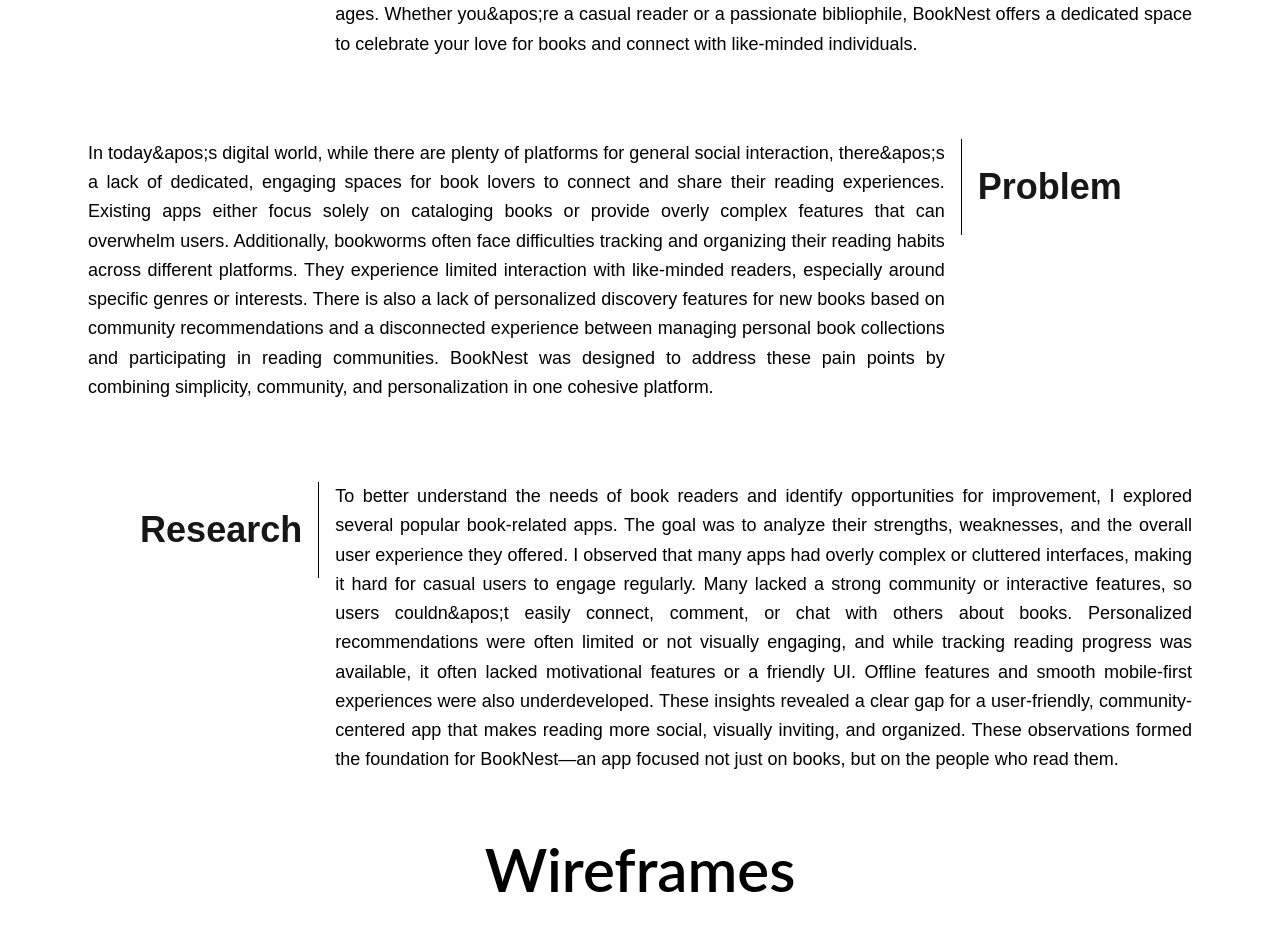
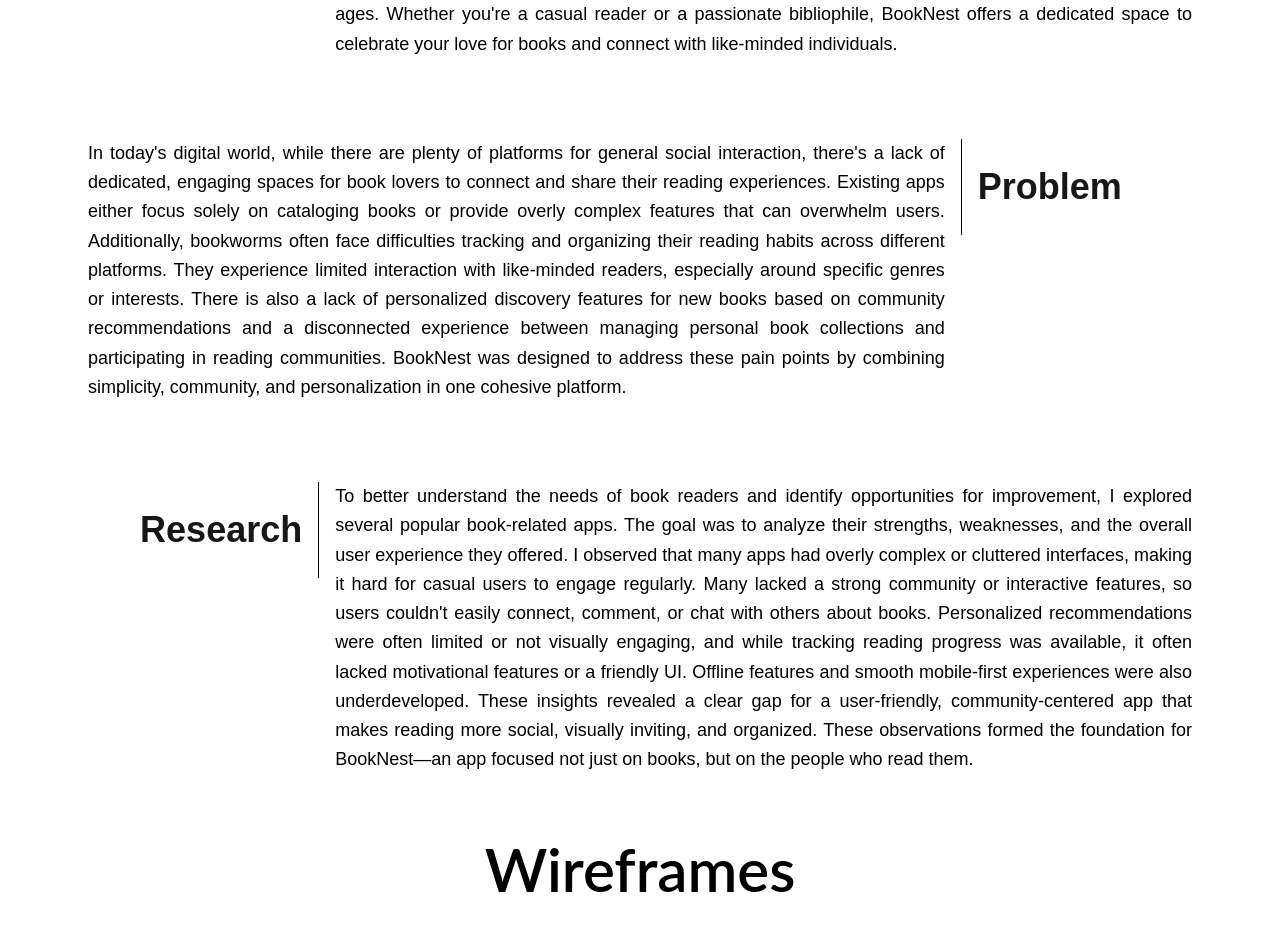
Before and after one commit to sasinitennakoon/Sasini-Tennakoon, a Next.js app: page /portfolio/book-nest in a window 1280 px wide. Shown: the part 940-1871 px from the top of the page. Built offline with nearby package versions, Linux system fonts and the light colour scheme; a web font is replaced by a local one.

Commit message:
spelling changes

```diff
--- a/app/portfolio/[projectID]/page.js
+++ b/app/portfolio/[projectID]/page.js
@@ -247,9 +247,9 @@
     title: 'BookNest',
     subtitle: 'A social app for book lovers',
     description: {
-      overview: "BookNest is a mobile application designed for book lovers to connect, share, and discover new reads in a vibrant, social environment. Inspired by the idea of bringing together a community of readers, BookNest blends social networking features with personalized book management tools. Users can build virtual bookshelves, track their reading progress, post reviews, and interact with fellow readers through groups and chats. The app is crafted with a clean and cozy UI, ensuring a seamless experience for users across all ages. Whether you&apos;re a casual reader or a passionate bibliophile, BookNest offers a dedicated space to celebrate your love for books and connect with like-minded individuals.",
-      problem: "In today&apos;s digital world, while there are plenty of platforms for general social interaction, there&apos;s a lack of dedicated, engaging spaces for book lovers to connect and share their reading experiences. Existing apps either focus solely on cataloging books or provide overly complex features that can overwhelm users. Additionally, bookworms often face difficulties tracking and organizing their reading habits across different platforms. They experience limited interaction with like-minded readers, especially around specific genres or interests. There is also a lack of personalized discovery features for new books based on community recommendations and a disconnected experience between managing personal book collections and participating in reading communities. BookNest was designed to address these pain points by combining simplicity, community, and personalization in one cohesive platform.",
-      research: "To better understand the needs of book readers and identify opportunities for improvement, I explored several popular book-related apps. The goal was to analyze their strengths, weaknesses, and the overall user experience they offered. I observed that many apps had overly complex or cluttered interfaces, making it hard for casual users to engage regularly. Many lacked a strong community or interactive features, so users couldn&apos;t easily connect, comment, or chat with others about books. Personalized recommendations were often limited or not visually engaging, and while tracking reading progress was available, it often lacked motivational features or a friendly UI. Offline features and smooth mobile-first experiences were also underdeveloped. These insights revealed a clear gap for a user-friendly, community-centered app that makes reading more social, visually inviting, and organized. These observations formed the foundation for BookNest—an app focused not just on books, but on the people who read them."
+      overview: "BookNest is a mobile application designed for book lovers to connect, share, and discover new reads in a vibrant, social environment. Inspired by the idea of bringing together a community of readers, BookNest blends social networking features with personalized book management tools. Users can build virtual bookshelves, track their reading progress, post reviews, and interact with fellow readers through groups and chats. The app is crafted with a clean and cozy UI, ensuring a seamless experience for users across all ages. Whether you're a casual reader or a passionate bibliophile, BookNest offers a dedicated space to celebrate your love for books and connect with like-minded individuals.",
+      problem: "In today's digital world, while there are plenty of platforms for general social interaction, there's a lack of dedicated, engaging spaces for book lovers to connect and share their reading experiences. Existing apps either focus solely on cataloging books or provide overly complex features that can overwhelm users. Additionally, bookworms often face difficulties tracking and organizing their reading habits across different platforms. They experience limited interaction with like-minded readers, especially around specific genres or interests. There is also a lack of personalized discovery features for new books based on community recommendations and a disconnected experience between managing personal book collections and participating in reading communities. BookNest was designed to address these pain points by combining simplicity, community, and personalization in one cohesive platform.",
+      research: "To better understand the needs of book readers and identify opportunities for improvement, I explored several popular book-related apps. The goal was to analyze their strengths, weaknesses, and the overall user experience they offered. I observed that many apps had overly complex or cluttered interfaces, making it hard for casual users to engage regularly. Many lacked a strong community or interactive features, so users couldn't easily connect, comment, or chat with others about books. Personalized recommendations were often limited or not visually engaging, and while tracking reading progress was available, it often lacked motivational features or a friendly UI. Offline features and smooth mobile-first experiences were also underdeveloped. These insights revealed a clear gap for a user-friendly, community-centered app that makes reading more social, visually inviting, and organized. These observations formed the foundation for BookNest—an app focused not just on books, but on the people who read them."
     },
     coverImage: '/images/Cover/B.png',
     wireframes: ['/images/Book1.png', '/images/Book2.png', '/images/Book3.png','/images/Book4.png'],
@@ -299,9 +299,9 @@
     title: 'Dinuka\'s Portfolio',
     subtitle: 'A clean and modern  personal portfolio, created in Figma.',
     description: {
-      overview: "Dinuka&apos;s Portfolio is a clean, modern, and responsive web-based portfolio designed for Dinuka Gunawardane, a creative professional specializing in photography, videography, and graphic design. The goal was to create a platform that reflects Dinuka&apos;s unique style and showcases his best work to potential clients and collaborators. The website features categorized galleries, a blog section for updates, and a contact form to streamline inquiries. Built with Next.js and Tailwind CSS, the portfolio ensures fast loading, mobile responsiveness, and a user-friendly experience.",
+      overview: "Dinuka's Portfolio is a clean, modern, and responsive web-based portfolio designed for Dinuka Gunawardane, a creative professional specializing in photography, videography, and graphic design. The goal was to create a platform that reflects Dinuka's unique style and showcases his best work to potential clients and collaborators. The website features categorized galleries, a blog section for updates, and a contact form to streamline inquiries. Built with Next.js and Tailwind CSS, the portfolio ensures fast loading, mobile responsiveness, and a user-friendly experience.",
       problem: "Freelancers and creative professionals like Dinuka often rely on social media or outdated portfolio websites, which lack structure, personalization, or professionalism. Common issues include an inconsistent or unprofessional online presence, difficult navigation, and poor mobile compatibility. Additionally, such sites often fail to effectively showcase work across different creative domains or provide integrated client communication and inquiry features. Dinuka needed a centralized digital space that would not only represent his creative identity but also provide a smooth and engaging experience for visitors.",
-      research: "To craft an effective solution, I analyzed various creative portfolio websites and identified design patterns, content organization, and usability challenges. Input gathered directly from Dinuka helped to understand his needs and preferences. I found that most portfolios favored either minimalism or over-design, so a balance between clean design and creativity was essential. Many portfolios lacked mobile responsiveness, making them hard to view on phones or tablets. Users expected clearly separated sections for each creative service, such as photography and videography. A smooth project showcase with thumbnails, preview images, and short descriptions was a highly effective way to engage visitors. Including a client testimonial or blog section builds trust and establishes credibility. These insights guided the design and structure of Dinuka&apos;s new portfolio, ensuring it meets both functional needs and visual appeal."
+      research: "To craft an effective solution, I analyzed various creative portfolio websites and identified design patterns, content organization, and usability challenges. Input gathered directly from Dinuka helped to understand his needs and preferences. I found that most portfolios favored either minimalism or over-design, so a balance between clean design and creativity was essential. Many portfolios lacked mobile responsiveness, making them hard to view on phones or tablets. Users expected clearly separated sections for each creative service, such as photography and videography. A smooth project showcase with thumbnails, preview images, and short descriptions was a highly effective way to engage visitors. Including a client testimonial or blog section builds trust and establishes credibility. These insights guided the design and structure of Dinuka's new portfolio, ensuring it meets both functional needs and visual appeal."
     },
     coverImage: '/images/Cover/D.png',
     wireframes: ['/images/dinuka/w1.png', '/images/dinuka/w2.png', '/images/dinuka/w3.png','/images/dinuka/w4.png'],
@@ -352,8 +352,8 @@
     subtitle: 'Sustainable Shopping Made Simple',
     description: {
       overview: "Eco Shopper is a mobile app created to make sustainable shopping easy, engaging, and rewarding. It connects eco-conscious consumers with environmentally friendly products across various categories including clothing, electronics, groceries, and household items. The app equips users with tools to discover and filter eco-certified products, track their environmental impact, earn rewards through a loyalty program, and receive personalized recommendations. By combining sustainability insights with a smooth user experience, Eco Shopper empowers users to make informed and responsible shopping decisions that benefit both them and the planet.",
-      problem: "In today&apos;s consumer-driven world, finding genuinely sustainable products is often difficult, time-consuming, and confusing. Shoppers who want to make eco-conscious decisions face several challenges such as a lack of transparent product information regarding environmental impact, limited access to verified eco-friendly options in one platform, difficulty tracking the impact of their purchases, and no engaging system to encourage or reward sustainable shopping behavior. There was a clear need for a solution that makes sustainable choices easier, more visible, and more rewarding without overwhelming the user.",
-      research: "To design Eco Shopper effectively, I conducted competitive analysis of existing eco-shopping platforms and sustainability-focused e-commerce apps. This included a review of their features, design flows, and user feedback. Many apps lacked detailed product sustainability data, leaving users uncertain about how “green” their purchases really were. Very few platforms provided a way to track environmental contributions such as CO2 savings. Reward systems were either non-existent or not tied to sustainability actions. Users desired mobile-friendly, visually clean interfaces that made browsing eco-friendly items enjoyable and simple. Filters and customization were either too broad or missing, and users wanted tailored search options based on personal values such as vegan, plastic-free, or fair trade. These insights helped shape Eco Shopper&apos;s core features and guided design decisions to ensure the app is user-focused, informative, and impactful."
+      problem: "In today's consumer-driven world, finding genuinely sustainable products is often difficult, time-consuming, and confusing. Shoppers who want to make eco-conscious decisions face several challenges such as a lack of transparent product information regarding environmental impact, limited access to verified eco-friendly options in one platform, difficulty tracking the impact of their purchases, and no engaging system to encourage or reward sustainable shopping behavior. There was a clear need for a solution that makes sustainable choices easier, more visible, and more rewarding without overwhelming the user.",
+      research: "To design Eco Shopper effectively, I conducted competitive analysis of existing eco-shopping platforms and sustainability-focused e-commerce apps. This included a review of their features, design flows, and user feedback. Many apps lacked detailed product sustainability data, leaving users uncertain about how “green” their purchases really were. Very few platforms provided a way to track environmental contributions such as CO2 savings. Reward systems were either non-existent or not tied to sustainability actions. Users desired mobile-friendly, visually clean interfaces that made browsing eco-friendly items enjoyable and simple. Filters and customization were either too broad or missing, and users wanted tailored search options based on personal values such as vegan, plastic-free, or fair trade. These insights helped shape Eco Shopper's core features and guided design decisions to ensure the app is user-focused, informative, and impactful."
     },
     coverImage: '/images/Cover/E.png',
     wireframes: ['/images/eco/1.png', '/images/eco/2 (2).png', '/images/eco/3.png','/images/eco/4 (2).png','/images/eco/5.png','/images/eco/6.png','/images/eco/7.png','/images/eco/8.png'],
@@ -502,11 +502,11 @@
     title: 'KOKOS',
     subtitle: 'Cosmetic products made from coconuts',
     description: {
-      overview: 'KoKoS is a holistic brand built around the natural goodness of the coconut tree, introducing a premium line of coconut-based products designed for today&apos;s fast-paced, health-conscious lifestyle. The product line includes desiccated coconut that is carefully grated, naturally sweet, and aromatic, perfect for desserts, smoothies, or cooking. It also offers coconut milk that is creamy, dairy-free, and made from freshly pressed coconuts to enrich curries, soups, and sauces. Coconut oil is cold-pressed, pure, and unrefined, ideal for cooking, baking, and personal care. Additionally, coconut water is refreshing and electrolyte-rich, straight from young green coconuts to energize the body. KoKoS is committed to delivering nature&apos;s bounty while minimizing environmental impact, reducing production costs, and offering affordable, high-quality products that promote a healthier lifestyle. The brand&apos;s broader vision is to utilize the entire coconut tree, reduce waste, and support sustainable, guilt-free living.',
+      overview: 'KoKoS is a holistic brand built around the natural goodness of the coconut tree, introducing a premium line of coconut-based products designed for today\'s fast-paced, health-conscious lifestyle. The product line includes desiccated coconut that is carefully grated, naturally sweet, and aromatic, perfect for desserts, smoothies, or cooking. It also offers coconut milk that is creamy, dairy-free, and made from freshly pressed coconuts to enrich curries, soups, and sauces. Coconut oil is cold-pressed, pure, and unrefined, ideal for cooking, baking, and personal care. Additionally, coconut water is refreshing and electrolyte-rich, straight from young green coconuts to energize the body. KoKoS is committed to delivering nature\'s bounty while minimizing environmental impact, reducing production costs, and offering affordable, high-quality products that promote a healthier lifestyle. The brand\'s broader vision is to utilize the entire coconut tree, reduce waste, and support sustainable, guilt-free living.',
 
-      problem:'As lifestyles grow more stressful and fast-paced, people increasingly seek healthy, natural, and convenient food alternatives. Despite a high demand for coconut-based products, consumers often face key issues such as inconsistent product quality and unreliable sourcing, limited transparency in production processes and safety standards, higher price points for healthy, eco-friendly alternatives, fragmented product offerings with no single brand offering a complete coconut-based lifestyle solution, and wastage of by-products in traditional coconut processing. Many local and global coconut product manufacturers focus on individual product segments, failing to capitalize on the coconut tree&apos;s full potential.',
+      problem:'As lifestyles grow more stressful and fast-paced, people increasingly seek healthy, natural, and convenient food alternatives. Despite a high demand for coconut-based products, consumers often face key issues such as inconsistent product quality and unreliable sourcing, limited transparency in production processes and safety standards, higher price points for healthy, eco-friendly alternatives, fragmented product offerings with no single brand offering a complete coconut-based lifestyle solution, and wastage of by-products in traditional coconut processing. Many local and global coconut product manufacturers focus on individual product segments, failing to capitalize on the coconut tree\'s full potential.',
 
-      research: 'To validate the concept and market potential, KoKoS conducted a comprehensive analysis of consumer behavior, industry trends, and competitor offerings across the coconut-based product landscape in Sri Lanka and beyond. There is a growing consumer demand for natural, healthy, and eco-conscious products. Coconut-based products are widely accepted as nutritious, versatile, and sustainable. The global popularity of coconut oil, water, and milk continues to rise due to wellness trends. Consumers are increasingly aware of the environmental impact of their purchasing choices. Competitors in coconut oil include Ceylon Coconut Company, Fresco, and Quentara. Major players for coconut milk are Renuka, Sera, and Nestlé&apos;s Maggie. Coconut water brands like Wichy, Coco House, and Ceylon Naturals dominate the market. Desiccated coconut is produced by Renuka, Maggie, and similar companies. Tropicoir Lanka leads with coir fiber, pots, and textiles in coir and fiber products. Most competitors focus on individual product categories, but there is room for a brand offering multiple edible and non-edible coconut products under one roof. Consumers seek affordable and reliable alternatives with a commitment to sustainability and health.'
+      research: 'To validate the concept and market potential, KoKoS conducted a comprehensive analysis of consumer behavior, industry trends, and competitor offerings across the coconut-based product landscape in Sri Lanka and beyond. There is a growing consumer demand for natural, healthy, and eco-conscious products. Coconut-based products are widely accepted as nutritious, versatile, and sustainable. The global popularity of coconut oil, water, and milk continues to rise due to wellness trends. Consumers are increasingly aware of the environmental impact of their purchasing choices. Competitors in coconut oil include Ceylon Coconut Company, Fresco, and Quentara. Major players for coconut milk are Renuka, Sera, and Nestlé\'s Maggie. Coconut water brands like Wichy, Coco House, and Ceylon Naturals dominate the market. Desiccated coconut is produced by Renuka, Maggie, and similar companies. Tropicoir Lanka leads with coir fiber, pots, and textiles in coir and fiber products. Most competitors focus on individual product categories, but there is room for a brand offering multiple edible and non-edible coconut products under one roof. Consumers seek affordable and reliable alternatives with a commitment to sustainability and health.'
     },
     coverImage: '/images/Cover/K.png',
     wireframes: ['/images/koko/w1.png', '/images/koko/w2.png'],
@@ -545,7 +545,7 @@
         { color: '#283F6C', name: 'Indigo Dye', text: 'text-white' },
         { color: '#FFFFFF', name: 'White', text: 'text-black' },
         { color: '#146F75', name: 'Deep Teal', text: 'text-white', border: 'border border-gray-200' },
-        { color: '#C4F2CB', name: 'Tea Green', text: 'text-white' },
+        { color: '#C4F2CB', name: 'Tea Green', text: 'text-black' },
 
       ],
       primaryColor: '#000000'
@@ -583,7 +583,7 @@
       <div className="min-h-screen flex items-center justify-center">
         <div className="text-center p-10">
           <h1 className="text-4xl font-bold text-red-500 mb-4">Project Not Found</h1>
-          <p className="text-xl mb-6">The project {projectId} doesn&apos;t exist in our portfolio.</p>
+          <p className="text-xl mb-6">The project {projectId} doesn't exist in our portfolio.</p>
           <button
             onClick={() => router.push('/portfolio')}
             className="bg-[#2C6E49] text-white px-6 py-2 rounded-md hover:bg-[#245239] transition-colors"
```
